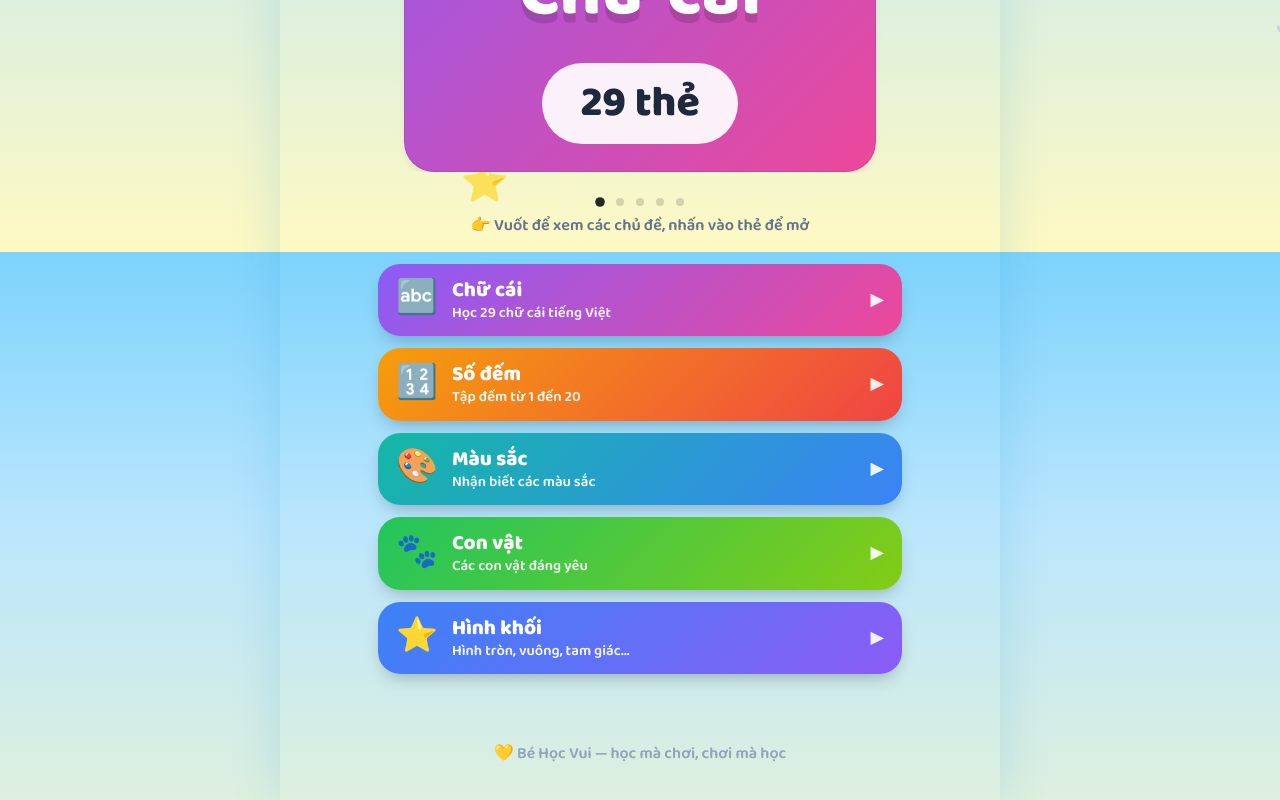
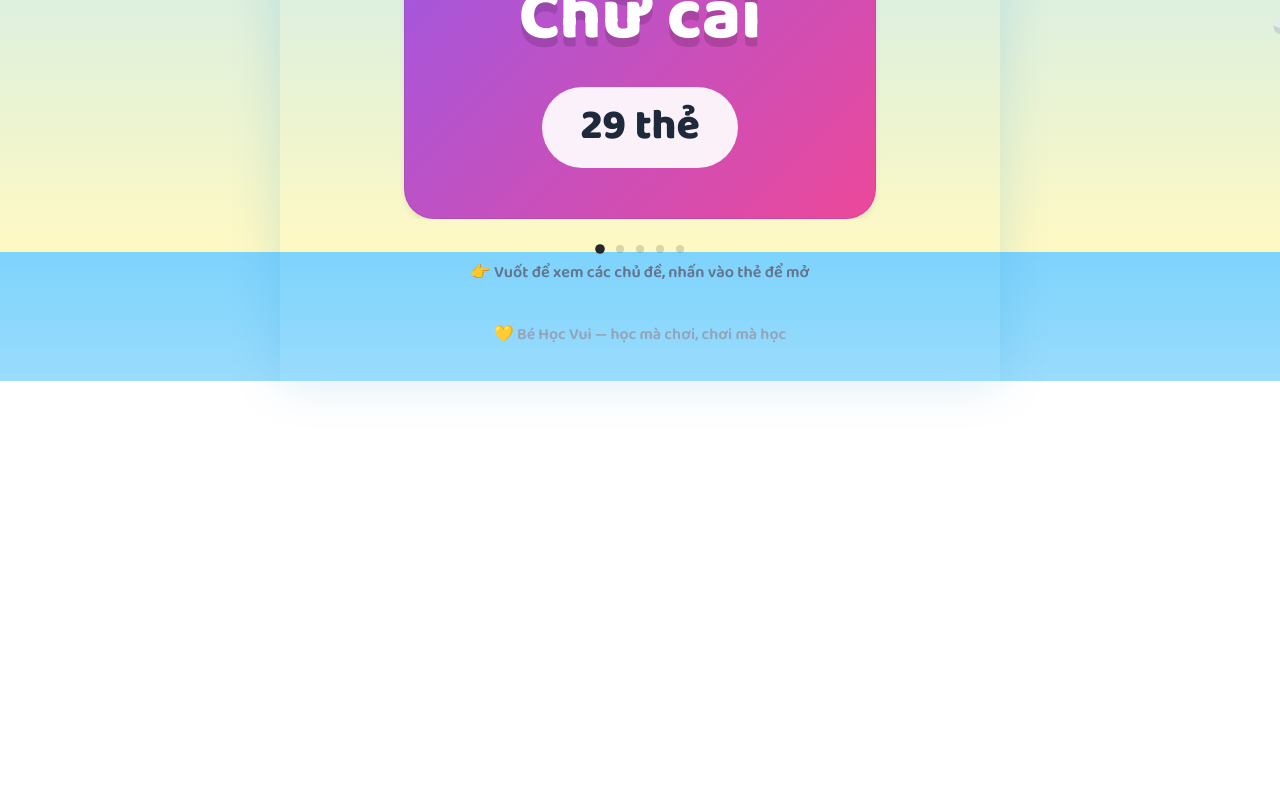
Before and after one commit to ttdat0/web_learning, a React (Vite) app: page / in a window 1280 px wide. Shown: the part 548-1348 px from the top of the page. After the commit the page ends 929 px from the top, so only its background shows below. Built offline with nearby package versions, Linux system fonts and the light colour scheme.

Commit message:
v1.6.2: bo danh sach chu de o man hinh chinh, the chu de to hon

```diff
--- a/package.json
+++ b/package.json
@@ -1,6 +1,6 @@
 {
   "name": "web_learning",
-  "version": "1.6.1",
+  "version": "1.6.2",
   "private": true,
   "type": "module",
   "scripts": {
--- a/src/App.css
+++ b/src/App.css
@@ -150,65 +150,6 @@ button {
   font-weight: 600;
   margin: 2px 0 0;
   font-size: 1.02rem;
-}
-
-/* ---------- danh sách chủ đề ---------- */
-.topic-list {
-  max-width: 560px;
-  margin: 26px auto 0;
-  padding: 0 18px 30px;
-  display: grid;
-  gap: 12px;
-}
-
-.topic-chip {
-  display: flex;
-  align-items: center;
-  gap: 14px;
-  border: none;
-  border-radius: 22px;
-  padding: 14px 18px;
-  color: #fff;
-  cursor: pointer;
-  text-align: left;
-  box-shadow: 0 8px 18px -6px rgba(0, 0, 0, 0.28);
-  transition: transform 0.15s ease;
-}
-
-.topic-chip:hover {
-  transform: scale(1.03) rotate(-0.4deg);
-}
-
-.topic-chip:active {
-  transform: scale(0.98);
-}
-
-.topic-chip__icon {
-  font-size: 2.1rem;
-  line-height: 1;
-}
-
-.topic-chip__text {
-  display: flex;
-  flex-direction: column;
-  line-height: 1.25;
-}
-
-.topic-chip__text strong {
-  font-size: 1.3rem;
-  font-weight: 800;
-}
-
-.topic-chip__text small {
-  font-size: 0.92rem;
-  opacity: 0.92;
-  font-weight: 600;
-}
-
-.topic-chip__go {
-  margin-left: auto;
-  font-size: 1.1rem;
-  opacity: 0.9;
 }
 
 /* ---------- trang chủ đề ---------- */
--- a/src/components/HomeView.tsx
+++ b/src/components/HomeView.tsx
@@ -23,7 +23,7 @@ export default function HomeView({ onSelect }: { onSelect: (topic: Topic) => voi
             if (topic) onSelect(topic);
           }}
           baseWidth={560}
-          aspectRatio={1.05}
+          aspectRatio={0.95}
           peek={44}
           gap={18}
           radius={30}
@@ -37,24 +37,6 @@ export default function HomeView({ onSelect }: { onSelect: (topic: Topic) => voi
         />
         <p className="fan-hint">👉 Vuốt để xem các chủ đề, nhấn vào thẻ để mở</p>
       </section>
-
-      <section className="topic-list" aria-label="Danh sách chủ đề">
-        {TOPICS.map(topic => (
-          <button
-            key={topic.id}
-            className="topic-chip"
-            style={{ background: topic.gradient }}
-            onClick={() => onSelect(topic)}
-          >
-            <span className="topic-chip__icon">{topic.icon}</span>
-            <span className="topic-chip__text">
-              <strong>{topic.name}</strong>
-              <small>{topic.desc}</small>
-            </span>
-            <span className="topic-chip__go">▶</span>
-          </button>
-        ))}
-      </section>
     </main>
   );
 }
```
